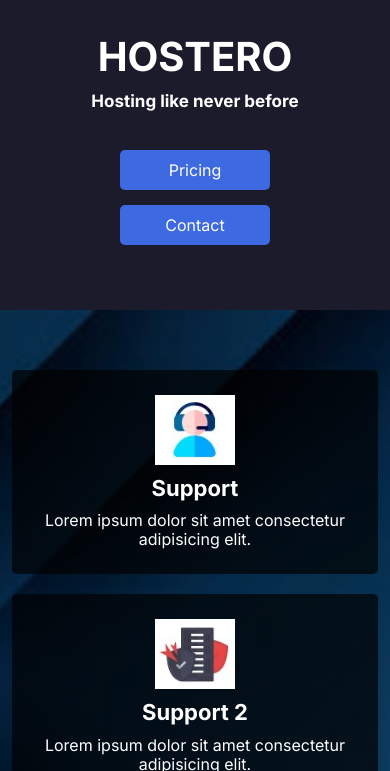
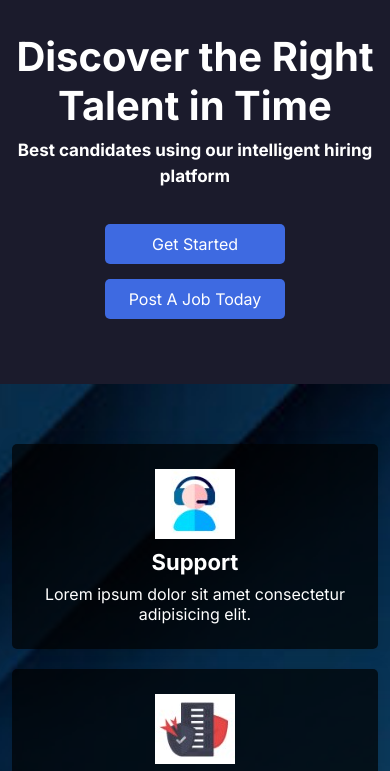
Before and after one commit to mdshakil24/hostero, a plain HTML site: page index.html in a window 390 px wide. Shown: the part 68-839 px from the top of the page. Drawn offline with Linux system fonts and the light colour scheme.

Commit message:
changes text content and price page updated

```diff
--- a/assets/css/responsive.css
+++ b/assets/css/responsive.css
@@ -62,7 +62,7 @@
     }
 
     .ht-hero-button a {
-        padding: 8px 55px;
+        padding: 8px 40px;
         margin: 0 8px;
     }
 
@@ -136,7 +136,7 @@
         padding: 8px 10px;
         margin: 0;
         margin-bottom: 15px;
-        width: 150px;
+        width: 180px;
         text-align: center;
     }
 
--- a/assets/css/style.css
+++ b/assets/css/style.css
@@ -157,13 +157,16 @@ ul,li{
   padding: 50px 0;
 }
 .ht-hero-content {
+  max-width: 660px;
+  width: 100%;
+  margin: 0 auto;
   text-align: center;
 }
 .ht-hero-content h1 {
   font-weight: 700;
-  font-size: 70px;
+  font-size: 60px;
   color: #FFFFFF;
-  text-transform: uppercase;
+  text-transform: inherit;
   line-height: normal;
 }
 .ht-hero-content p {
@@ -186,7 +189,7 @@ ul,li{
   font-size: 16px;
   color: #FFFFFF;
   text-transform: capitalize;
-  padding: 8px 90px;
+  padding: 8px 50px;
   border-radius: 5px;
   margin: 0 15px;
   transition: .3s;
@@ -269,7 +272,15 @@ ul,li{
   box-shadow: 0 4px 8px rgba(0, 0, 0, 0.1);
   border-radius: 10px;
   width: 100%;
+  transition: .3s;
 }
+
+.plan:hover,.plan.active {
+  background-color: #080226;
+  transform: scale(1.07);
+}
+
+
 
 .plan h2 {
   margin: 0;
@@ -278,6 +289,10 @@ ul,li{
 
 .plan p {
   margin: 10px 0;
+}
+
+.plan:hover p, .plan.plan.active p {
+  color: #FFFFFF;
 }
 
 .plan .price {
@@ -302,4 +317,7 @@ ul,li{
   background-color: #005bb5;
 }
 
+
+
+
 /* End Pricing Table Area Css  */
--- a/index.html
+++ b/index.html
@@ -65,11 +65,11 @@
         <section class="ht-hero-area">
             <div class="container">
                 <div class="ht-hero-content">
-                    <h1>Hostero</h1>
-                    <p>Hosting like never before</p>
+                    <h1>Discover the Right Talent in Time</h1>
+                    <p>Best candidates using our intelligent hiring platform</p>
                     <div class="ht-hero-button">
-                        <a href="price.html">Pricing</a>
-                        <a href="#">Contact</a>
+                        <a href="price.html">Get started</a>
+                        <a href="#">Post a Job Today</a>
                     </div>
                 </div>
             </div>
```
Also changed, not shown: price.html (+1 -1 lines).
